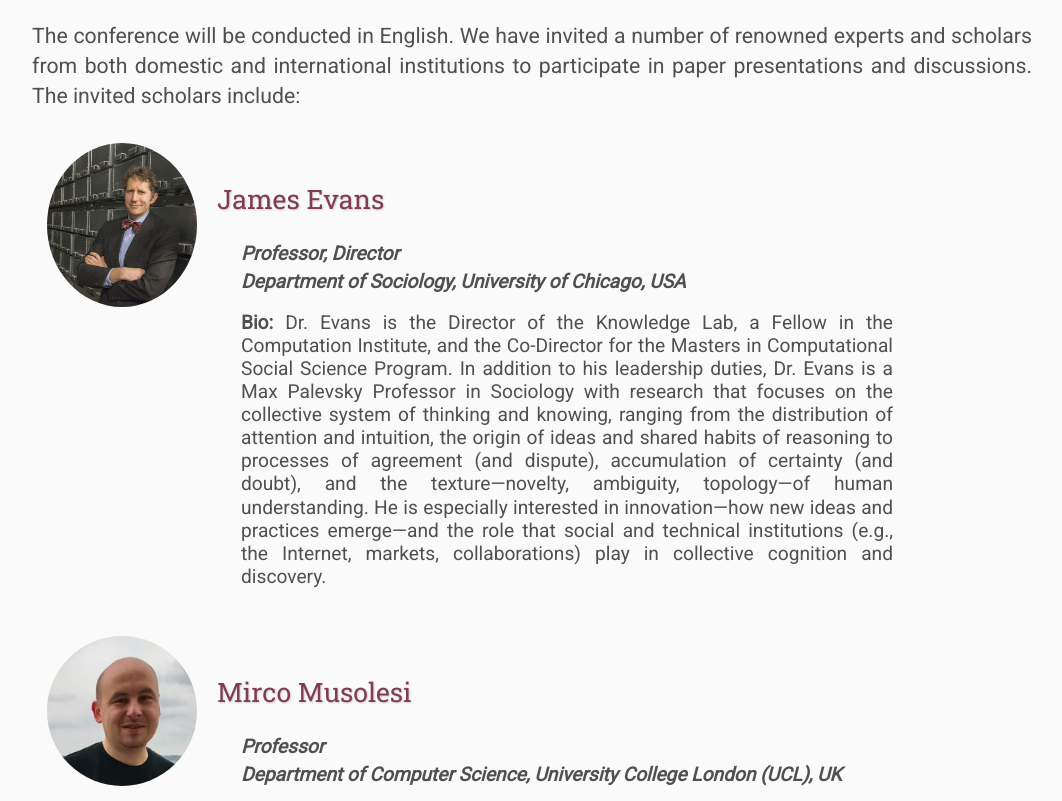
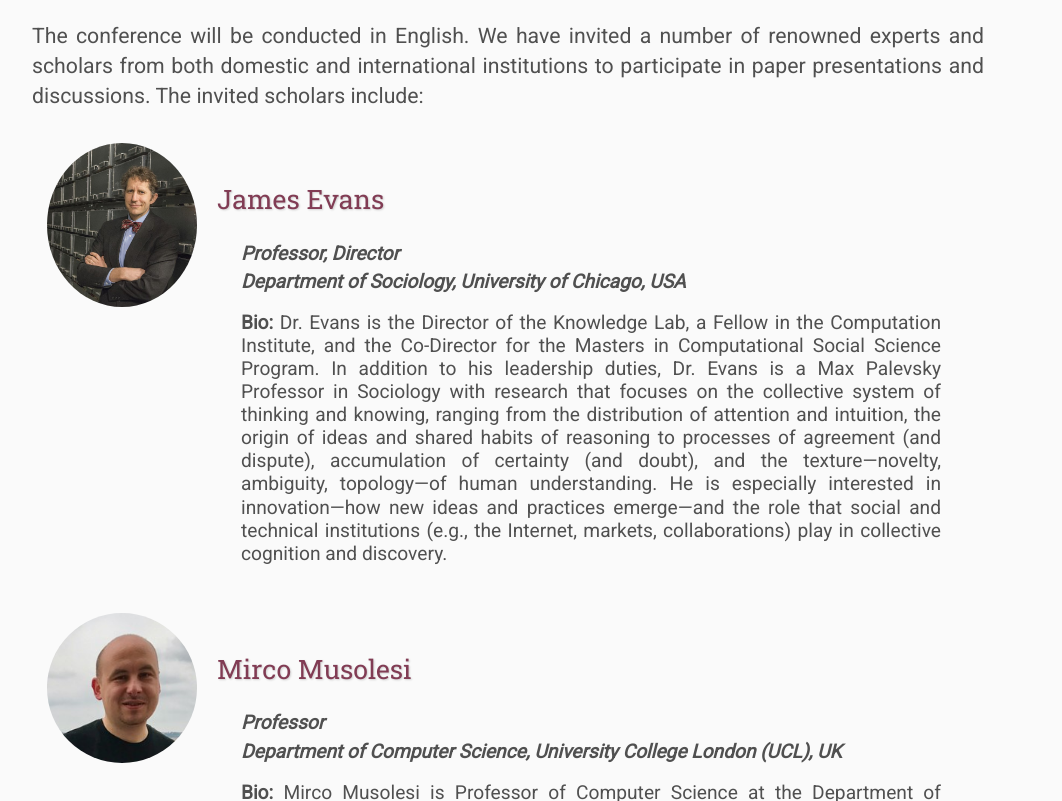
Before and after one commit to social-computing-conference/icsc2024-hkustgz, a plain HTML site: page Guests/index.html in a window 1280 px wide. Shown: the part 589-1390 px from the top of the page, without its empty margins (132-1194 px from the left). Drawn offline with Linux system fonts and the light colour scheme; files that its build step writes are made by us from their sources.

Commit message:
updata p width

```diff
--- a/assets/main.css
+++ b/assets/main.css
@@ -88,8 +88,7 @@ h4 {
 p {
     list-style: none;
     margin: 18px 24px;
-    padding: 0px;
-    width: 1000px;
+    width: 952px;
     text-align: justify;
     font-size: 1.33em;
     line-height: 1.4;
@@ -327,7 +326,7 @@ footer {
 
 /* schedule table */
 .schedule-table {
-    width: 100%;
+    width: 1000px;
     border-collapse: collapse;
     margin: 20px 0;
     font-size: 1.2em;
@@ -374,7 +373,7 @@ footer {
 
 
 .styled-table {
-    width: 100%;
+    width: 1000px;
     border-collapse: collapse;
     margin-top: 20px;
     white-space: nowrap;
@@ -405,7 +404,7 @@ footer {
 .bio-container {
     display: flex;
     margin: 0 24px;
-    max-width: 900px;
+    max-width: 1000px;
     padding: 15px;
     box-sizing: border-box;
 }
@@ -443,7 +442,7 @@ footer {
 .bio-details p {
     font-size: 1.2em;
     line-height: 1.2;
-    max-width: 652px;
+    max-width: 700px;
 }
 
 
```
